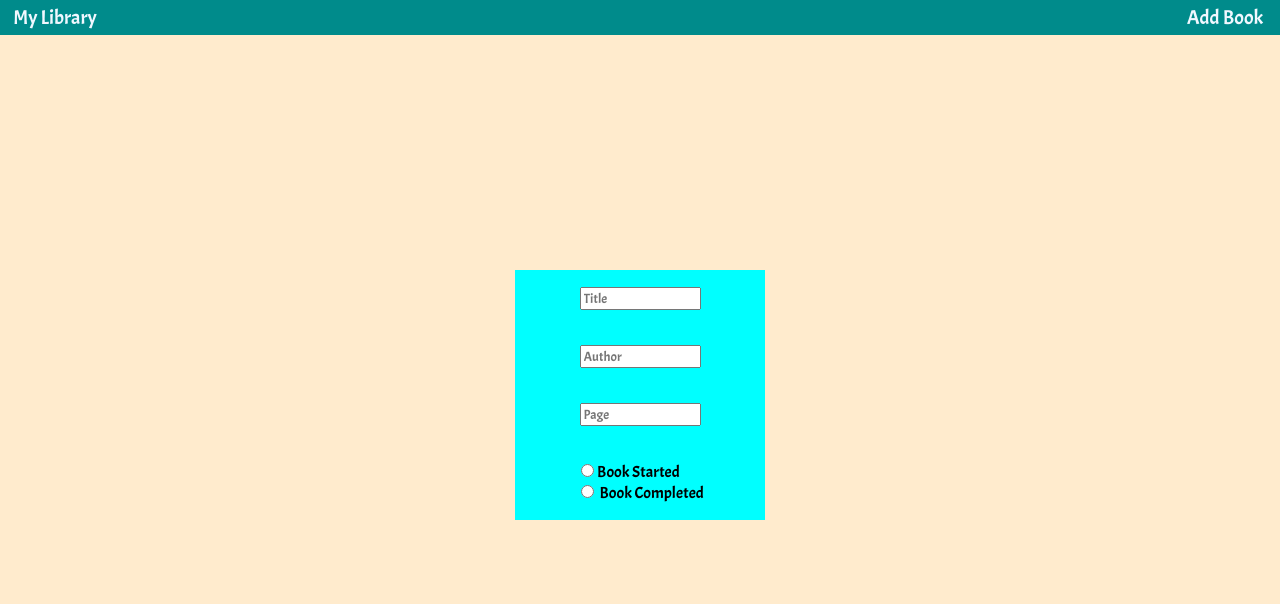
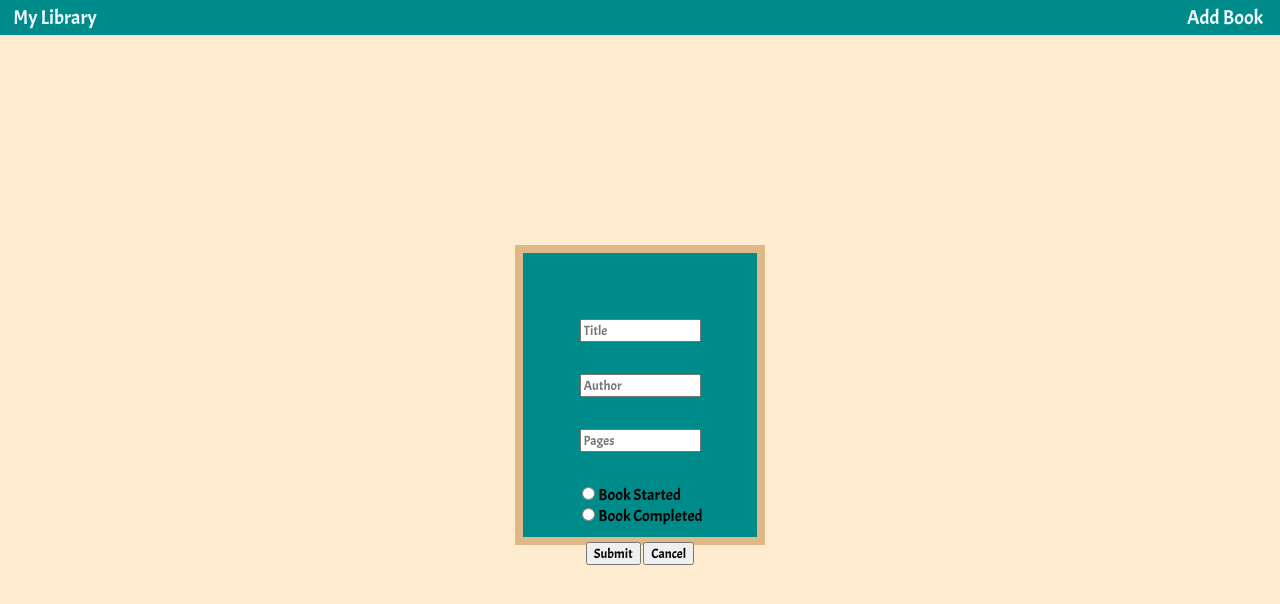
Before and after one commit to crono628/Library, a plain HTML site: page index.html in a window 1280 px wide. Both pictures are taken after a click on the button "Add Book". Drawn offline with Linux system fonts and the light colour scheme.

Commit message:
css in process. html mostly done. starting js

```diff
--- a/index.html
+++ b/index.html
@@ -32,9 +32,11 @@
     <div>
       <p><input type="text" placeholder="Title"></p>
       <p><input type="text" placeholder="Author"></p>
-      <p><input type="number" placeholder="Page"></p>
-      <p><input type="radio" name="book-choice" id="book-started">Book Started <br> <input type="radio"
-          name="book-choice" id="book-completed"> Book Completed</p>
+      <p><input type="number" placeholder="Pages"></p>
+      <p><input type="radio" name="book-choice" id="book-started">Book Started<br><input type="radio" name="book-choice"
+          id="book-completed">Book Completed</p>
+      <span><button data-popup="submit" class="popup-btn">Submit</button> <button data-popup="cancel"
+          class="popup-btn">Cancel</button></span>
     </div>
   </div>
 
--- a/script.js
+++ b/script.js
@@ -2,12 +2,25 @@ const addButton = document.querySelector('.add-book-btn')
 const bookShelf = document.querySelector('.book-shelf')
 const container = document.querySelector('.container')
 const popupContainer = document.querySelector('.popup-container')
+const popupBtn = document.querySelectorAll('.popup-btn')
 
 addButton.addEventListener('click', () => {
   let newDiv = document.createElement('div')
   container.appendChild(newDiv)
   newDiv.classList.add('book')
   openForm()
+})
+
+popupBtn.forEach(button => {
+  button.addEventListener('click', () => {
+    let btnData = button.dataset.popup
+    if (btnData == 'submit') {
+      closeForm()
+    }
+    if (btnData == 'cancel') {
+      closeForm()
+    }
+  })
 })
 
 function openForm() {
--- a/style.css
+++ b/style.css
@@ -54,7 +54,7 @@ body {
 }
 
 .popup-container {
-  display: flex;
+  display: none;
   justify-content: center;
   align-items: center;
   height: 90vh;
@@ -66,7 +66,10 @@ body {
   flex-direction: column;
   justify-content: space-around;
   align-items: center;
-  background-color: aqua;
-  height: 250px;
+  background-color: darkcyan;
+  height: 300px;
   width: 250px;
+  padding: 50px;
+  border: solid burlywood 8px;
+  box-sizing: ;
 }
```
